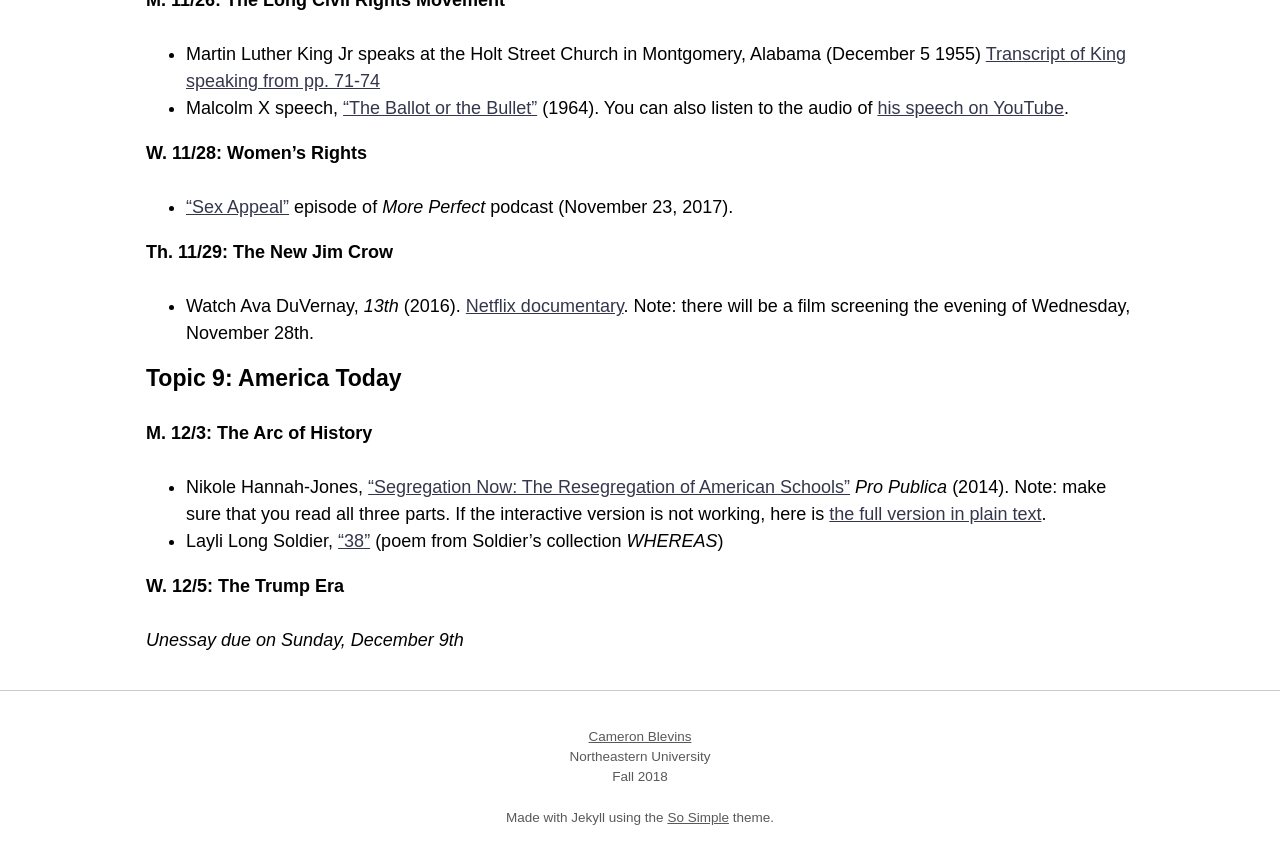
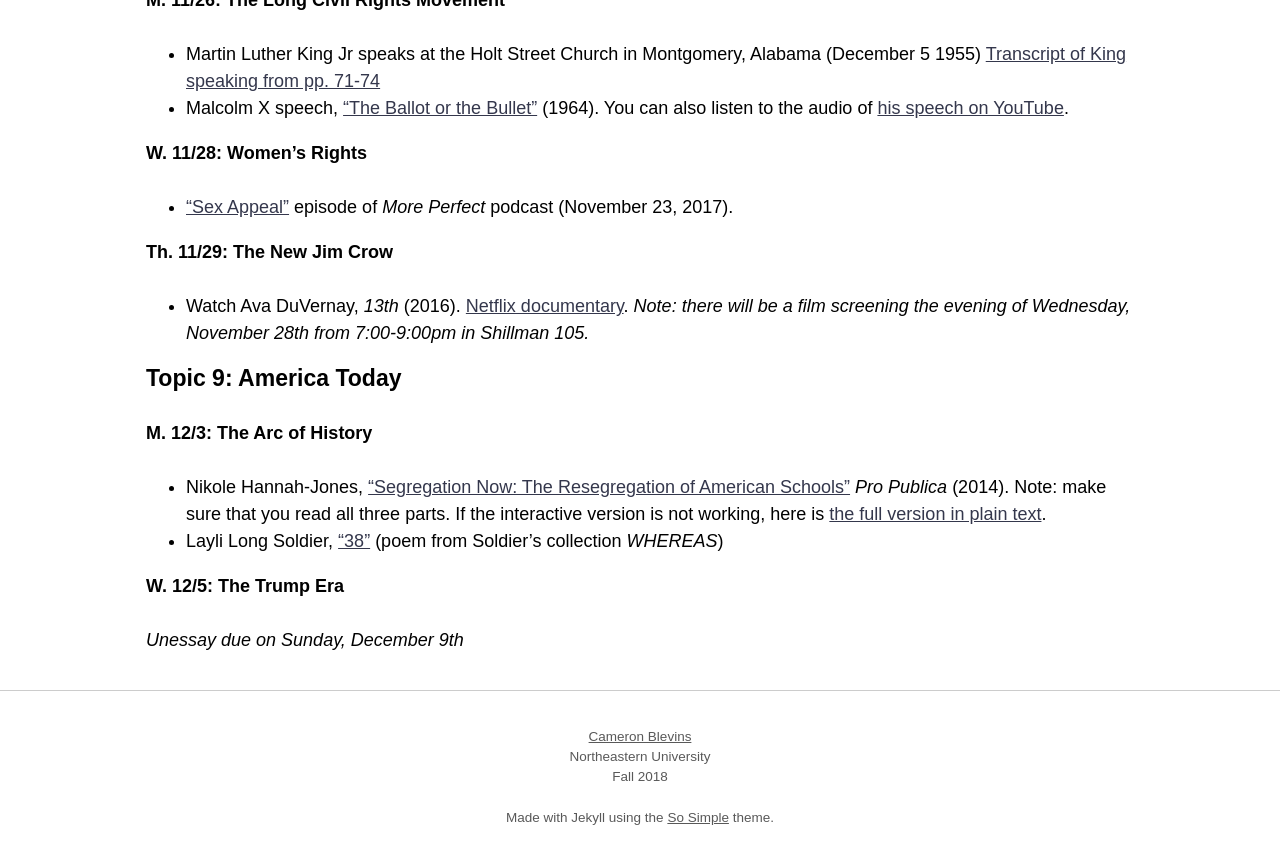
Before and after one commit to cblevins/f18-intro-us, a Jekyll site: the page built from schedule.md, in a window 1280 px wide and 900 px high, scrolled down 4808 px. Shown: the top 864 px of the window. Built offline with Jekyll 4.4.1, drawn with Linux system fonts in a browser that asks for light colours; nearby versions of some CDN libraries; some of the changed text lies outside the part shown.

Commit message:
schedule update

```diff
--- a/schedule.md
+++ b/schedule.md
@@ -106,7 +106,7 @@ title: Schedule
 - *American Yawp*, [Chapter 24: World War II](http://www.americanyawp.com/text/24-world-war-ii/) (Part I, IV, V)
 - Watch first 19:00 minutes of Frank Capra, ["War Comes to America"](https://northeastern.userservices.exlibrisgroup.com/view/action/uresolver.do;jsessionid=6505B0C4CE9C004747604E650CE651A0.app03.na03.prod.alma.dc04.hosted.exlibrisgroup.com:1801?operation=resolveService&package_service_id=8793472070001401&institutionId=1401&customerId=1390) (1945), part of *Why We Fight* film series.
 
-**Th. 10/25: The Cold War**
+**Th. 10/25: The Cold War** [*Guest lecture from Cassandra Cloutier*]
 - Watch: John Green, ["USA vs USSR Fight! The Cold War"](https://www.youtube.com/watch?v=y9HjvHZfCUI) *Crash Course World History #39*, October 18, 2012. Length: 12:15.
 
 *Citizenship Portfolio Part III (Voting Worksheet) due Sunday, October 28th*
@@ -152,7 +152,7 @@ title: Schedule
 - ["Sex Appeal"](https://www.wnycstudios.org/story/sex-appeal/) episode of *More Perfect* podcast (November 23, 2017).
 
 **Th. 11/29: The New Jim Crow**
-- Watch Ava DuVernay, *13th* (2016). [Netflix documentary](https://www.netflix.com/watch/80091741). Note: there will be a film screening the evening of Wednesday, November 28th.
+- Watch Ava DuVernay, *13th* (2016). [Netflix documentary](https://www.netflix.com/watch/80091741). *Note: there will be a film screening the evening of Wednesday, November 28th from 7:00-9:00pm in Shillman 105.*
 
 ### Topic 9: America Today
 
```
